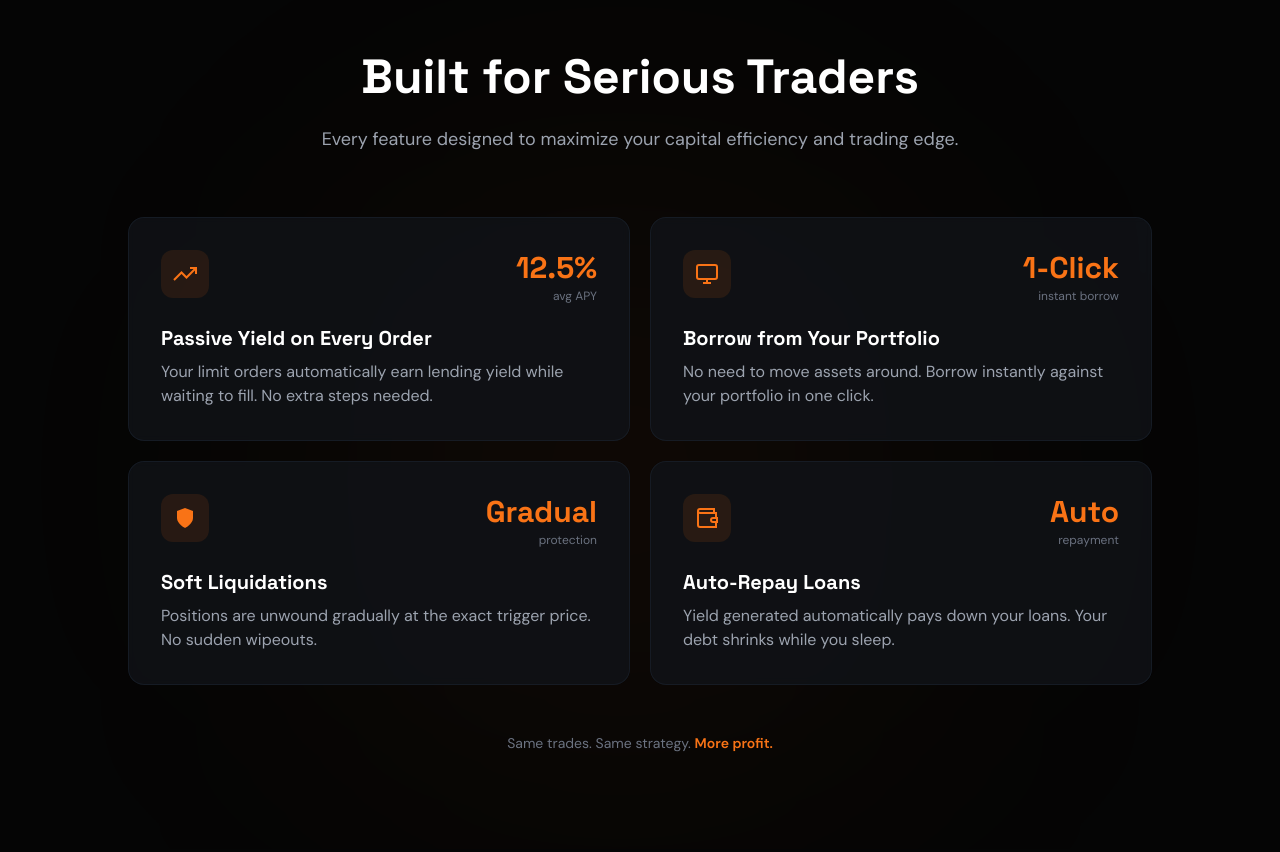
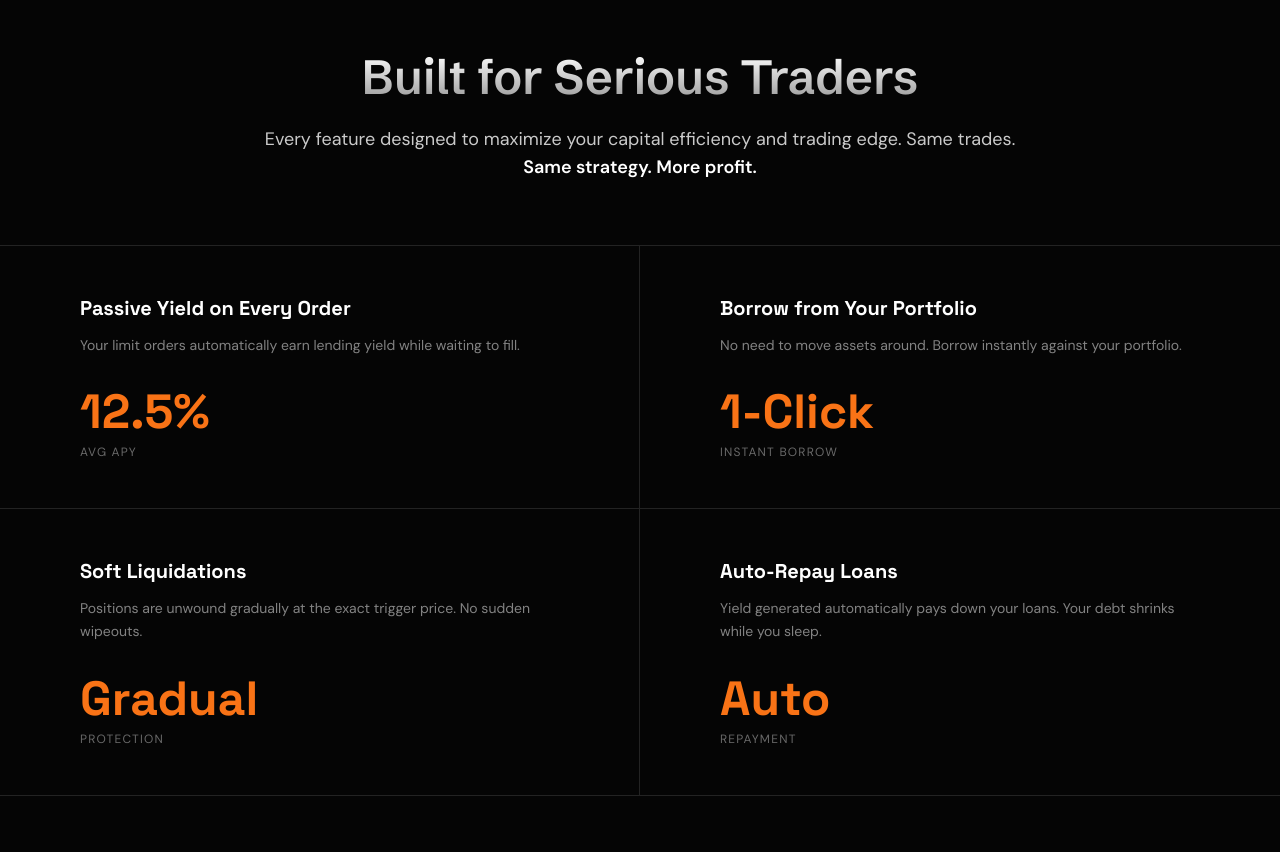
Before and after one commit to ScaleX-Protocol/landing-page, an Astro site: page / in a window 1280 px wide. Shown: the part 1580-2432 px from the top of the page. Built offline with nearby package versions, Linux system fonts and the light colour scheme; Astro itself is replaced by a stand-in of ours.

Commit message:
feat: update grid to flat table-style bordered layout

```diff
--- a/src/components/Features.astro
+++ b/src/components/Features.astro
@@ -1,173 +1,86 @@
 ---
-// Features section - Clean Bento Grid Layout
+// Features — full-width horizontal borders, center vertical divider per Figma (1106:4425)
 const features = [
   {
     title: "Passive Yield on Every Order",
-    description: "Your limit orders automatically earn lending yield while waiting to fill. No extra steps needed.",
+    description: "Your limit orders automatically earn lending yield while waiting to fill.",
     stat: "12.5%",
-    statLabel: "avg APY",
-    icon: "chart",
-    highlighted: false,
+    statLabel: "Avg APY",
   },
   {
     title: "Borrow from Your Portfolio",
-    description: "No need to move assets around. Borrow instantly against your portfolio in one click.",
+    description: "No need to move assets around. Borrow instantly against your portfolio.",
     stat: "1-Click",
-    statLabel: "instant borrow",
-    icon: "portfolio",
-    highlighted: false,
+    statLabel: "Instant Borrow",
   },
   {
     title: "Soft Liquidations",
     description: "Positions are unwound gradually at the exact trigger price. No sudden wipeouts.",
     stat: "Gradual",
-    statLabel: "protection",
-    icon: "shield",
-    highlighted: false,
+    statLabel: "Protection",
   },
   {
     title: "Auto-Repay Loans",
     description: "Yield generated automatically pays down your loans. Your debt shrinks while you sleep.",
     stat: "Auto",
-    statLabel: "repayment",
-    icon: "wallet",
-    highlighted: false,
+    statLabel: "Repayment",
   },
 ];
 ---
 
 <section class="py-24 relative overflow-hidden" id="features">
-  <!-- Background -->
-  <div class="absolute inset-0 pointer-events-none">
-    <div
-      class="absolute top-1/4 left-1/4 w-[600px] h-[600px] bg-primary/5 rounded-full blur-[150px]"
-    >
-    </div>
-    <div
-      class="absolute bottom-0 right-1/4 w-[400px] h-[400px] bg-primary/3 rounded-full blur-[100px]"
-    >
+  <!-- Section Header -->
+  <div class="section-container relative z-10 mb-16">
+    <div class="text-center max-w-3xl mx-auto">
+      <h2 class="text-4xl md:text-5xl font-display font-semibold mb-6 section-gradient-text">
+        Built for Serious Traders
+      </h2>
+      <p class="text-lg font-body text-secondary">
+        Every feature designed to maximize your capital efficiency and trading edge.
+        Same trades. <strong class="text-white font-semibold">Same strategy. More profit.</strong>
+      </p>
     </div>
   </div>
 
-  <div class="section-container relative z-10">
-    <!-- Section Header -->
-    <div class="text-center mb-16 max-w-3xl mx-auto">
-      <h2 class="text-3xl md:text-4xl lg:text-5xl font-heading font-bold mb-6">
-        Built for Serious Traders
-      </h2>
-      <p class="text-lg text-gray-400">
-        Every feature designed to maximize your capital efficiency and trading
-        edge.
-      </p>
-    </div>
-
-    <!-- Bento Grid - 2x2 Layout -->
-    <div class="grid grid-cols-1 md:grid-cols-2 gap-5 max-w-5xl mx-auto">
-      {features.map((feature, index) => (
-        <div
-          class="feature-card group relative flex flex-col overflow-hidden rounded-2xl bg-surface-secondary/80 border border-border/50 p-6 lg:p-8 transition-all duration-500 hover:border-primary/50 hover:shadow-2xl hover:shadow-primary/10 hover:-translate-y-1 backdrop-blur-sm"
-        >
-          <!-- Hover Gradient Overlay -->
-          <div
-            class="absolute inset-0 bg-gradient-to-br from-primary/5 via-transparent to-transparent opacity-0 group-hover:opacity-100 transition-opacity duration-500"
-          >
-          </div>
-
-          <!-- Top Row: Icon + Stat -->
-          <div class="relative z-10 flex items-start justify-between mb-5">
-            <!-- Icon -->
-            <div
-              class="flex h-12 w-12 items-center justify-center rounded-xl bg-primary/10 text-primary transition-all duration-500 group-hover:bg-primary group-hover:text-white group-hover:scale-110 group-hover:rotate-3"
-            >
-              {feature.icon === "chart" && (
-                <svg
-                  class="w-6 h-6"
-                  viewBox="0 0 24 24"
-                  fill="none"
-                  stroke="currentColor"
-                  stroke-width="2"
-                >
-                  <polyline points="23,6 13.5,15.5 8.5,10.5 1,18"></polyline>
-                  <polyline points="17,6 23,6 23,12"></polyline>
-                </svg>
-              )}
-              {feature.icon === "portfolio" && (
-                <svg
-                  class="w-6 h-6"
-                  viewBox="0 0 24 24"
-                  fill="none"
-                  stroke="currentColor"
-                  stroke-width="2"
-                >
-                  <rect x="2" y="3" width="20" height="14" rx="2" ry="2"></rect>
-                  <path d="M8 21h8"></path>
-                  <path d="M12 17v4"></path>
-                </svg>
-              )}
-              {feature.icon === "shield" && (
-                <svg class="w-6 h-6" viewBox="0 0 24 24" fill="currentColor">
-                  <path d="M12 22s8-4 8-10V5l-8-3-8 3v7c0 6 8 10 8 10z"></path>
-                </svg>
-              )}
-              {feature.icon === "wallet" && (
-                <svg
-                  class="w-6 h-6"
-                  viewBox="0 0 24 24"
-                  fill="none"
-                  stroke="currentColor"
-                  stroke-width="2"
-                >
-                  <path d="M21 12V7H5a2 2 0 0 1 0-4h14v4"></path>
-                  <path d="M3 5v14a2 2 0 0 0 2 2h16v-5"></path>
-                  <path d="M18 12a2 2 0 0 0 0 4h4v-4h-4z"></path>
-                </svg>
-              )}
-            </div>
-
-            <!-- Stat Badge -->
-            <div class="text-right">
-              <div class="text-2xl lg:text-3xl font-heading font-black text-primary leading-none">
-                {feature.stat}
-              </div>
-              <div class="text-xs text-gray-500 mt-0.5">{feature.statLabel}</div>
-            </div>
-          </div>
-
-          <!-- Content -->
-          <div class="relative z-10 flex-1">
-            <h3
-              class="mb-2 text-lg lg:text-xl font-heading font-bold text-white group-hover:text-primary transition-colors duration-300"
-            >
+  <!-- Full-width table grid -->
+  <div class="border-t border-[rgba(255,255,255,0.12)]">
+    <div class="grid grid-cols-1 md:grid-cols-2">
+      {features.map((feature, i) => (
+        <div class:list={[
+          'flex flex-col justify-between px-6 sm:px-12 lg:px-20 py-12 min-h-[260px]',
+          'border-b border-[rgba(255,255,255,0.12)]',
+          i % 2 === 0 ? 'md:border-r border-[rgba(255,255,255,0.12)]' : '',
+        ]}>
+          <!-- Title + Description -->
+          <div class="space-y-3">
+            <h3 class="text-lg lg:text-xl font-heading font-bold text-white">
               {feature.title}
             </h3>
-            <p class="text-sm lg:text-base text-gray-400 leading-relaxed">
+            <p class="text-sm font-body text-white/50 leading-relaxed">
               {feature.description}
             </p>
           </div>
 
-          <!-- Bottom Accent Line -->
-          <div class="absolute bottom-0 left-0 right-0 h-0.5 bg-gradient-to-r from-transparent via-primary/50 to-transparent opacity-0 group-hover:opacity-100 transition-opacity duration-500"></div>
+          <!-- Stat (bottom-left) -->
+          <div class="mt-8">
+            <div class="text-4xl lg:text-5xl font-heading font-black text-primary leading-none">
+              {feature.stat}
+            </div>
+            <div class="text-xs font-body text-white/40 uppercase tracking-widest mt-2">
+              {feature.statLabel}
+            </div>
+          </div>
         </div>
       ))}
-    </div>
-
-    <!-- Bottom CTA Hint -->
-    <div class="text-center mt-12">
-      <p class="text-sm text-gray-500">
-        Same trades. Same strategy. <span class="text-primary font-semibold">More profit.</span>
-      </p>
     </div>
   </div>
 </section>
 
 <style>
-  .feature-card {
-    min-height: 200px;
-  }
-
-  @media (min-width: 768px) {
-    .feature-card {
-      min-height: 220px;
-    }
+  .section-gradient-text {
+    background: linear-gradient(180deg, #ffffff 0%, rgba(255, 255, 255, 0.6) 100%);
+    -webkit-background-clip: text;
+    -webkit-text-fill-color: transparent;
+    background-clip: text;
   }
 </style>
```
